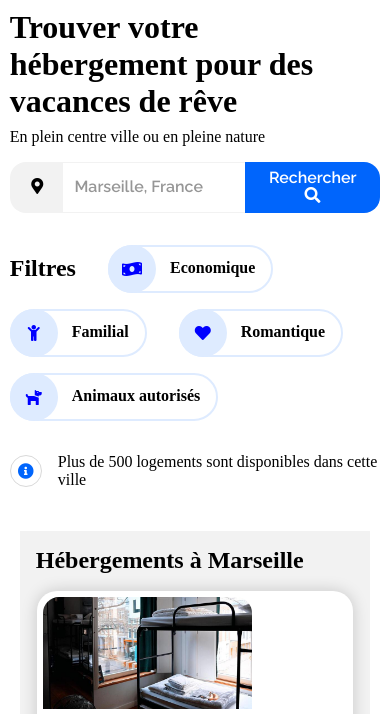
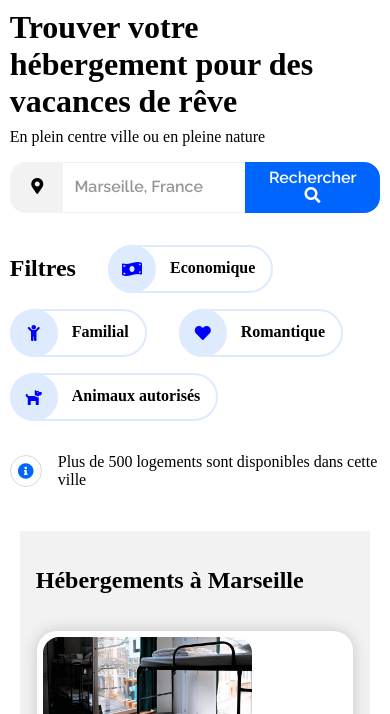
Before and after one commit to MomoD92/Reservia, a plain HTML site: page index.html in a window 390 px wide. Shown: the part 107-821 px from the top of the page. Drawn offline with Linux system fonts and the light colour scheme.

Commit message:
Update style.css

```diff
--- a/css/style.css
+++ b/css/style.css
@@ -495,7 +495,7 @@ a {
         width: auto;
     }
     .marseilleRoomsHeader {
-        margin: 0;
+        margin-left: 0;
     }
     .activityCarteFigcaptionTitle {
         text-align: center;
@@ -570,7 +570,7 @@ a {
         padding: 0 0.7rem;
     }
     .marseilleRoomsHeader {
-        margin: 0;
+        margin-left: 0;
     }
 }
 
```
